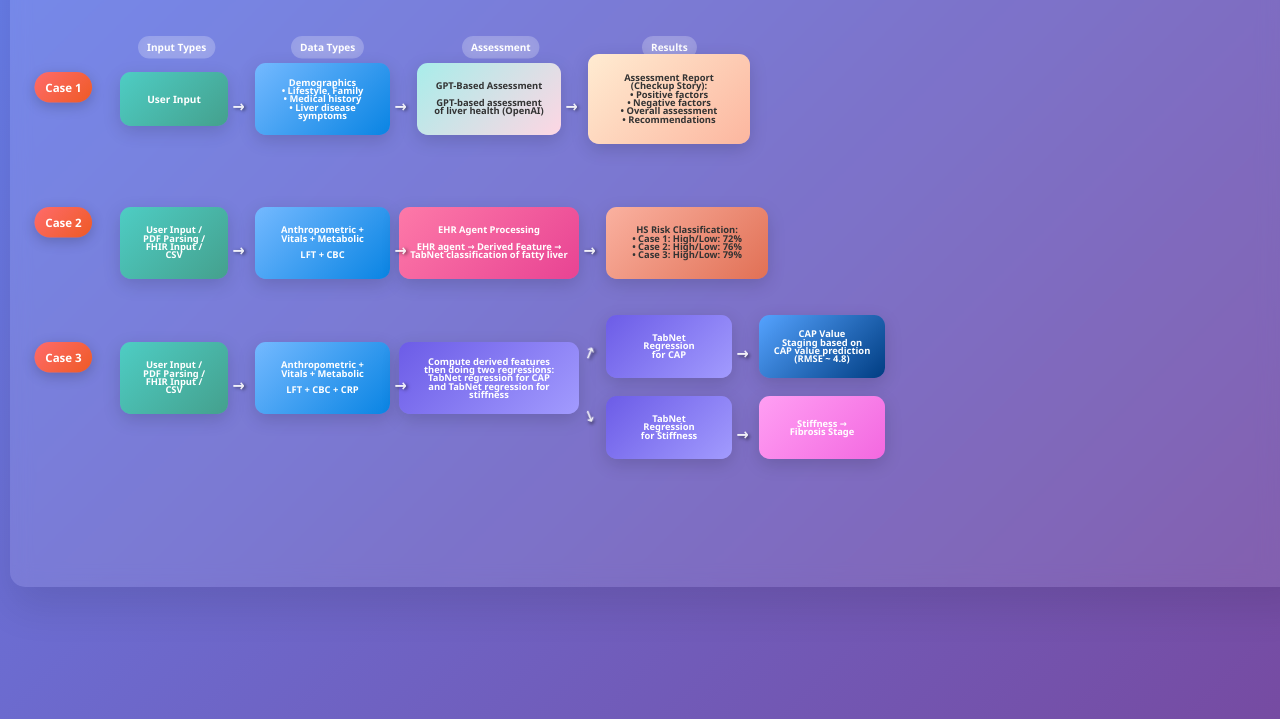
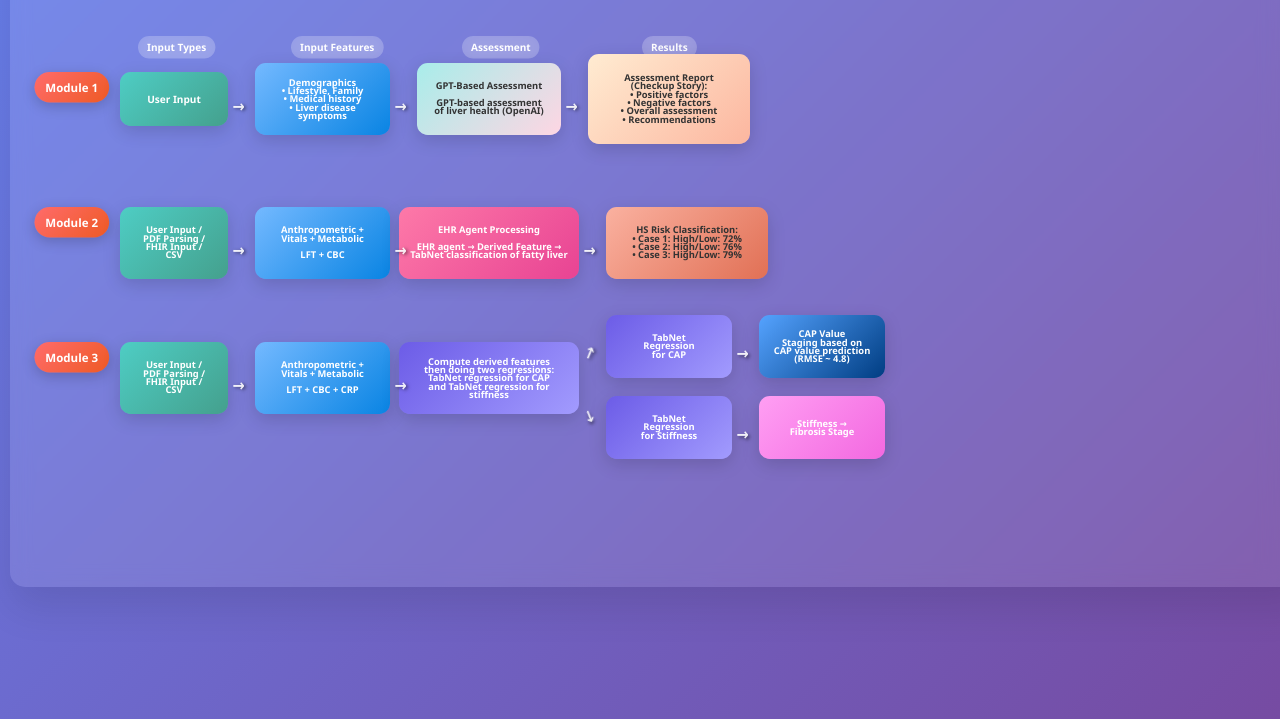
Before and after one commit to glitery-glue/flowchart_women_health_assessment, a plain HTML site: page index.html in a window 1280 px wide. Shown: the part 81-800 px from the top of the page. Drawn offline with Linux system fonts and the light colour scheme.

Commit message:
Minor changes

```diff
--- a/index.html
+++ b/index.html
@@ -300,14 +300,14 @@
 
             <!-- Column Headers -->
             <div class="column-header header1">Input Types</div>
-            <div class="column-header header2">Data Types</div>
+            <div class="column-header header2">Input Features</div>
             <div class="column-header header3">Assessment</div>
             <div class="column-header header4">Results</div>
 
             <!-- Case Labels -->
-            <div class="case-label case1-label">Case 1</div>
-            <div class="case-label case2-label">Case 2</div>
-            <div class="case-label case3-label">Case 3</div>
+            <div class="case-label case1-label">Module 1</div>
+            <div class="case-label case2-label">Module 2</div>
+            <div class="case-label case3-label">Module 3</div>
 
             <!-- CASE 1: GPT Assessment -->
             <div class="node input1 small">
```
